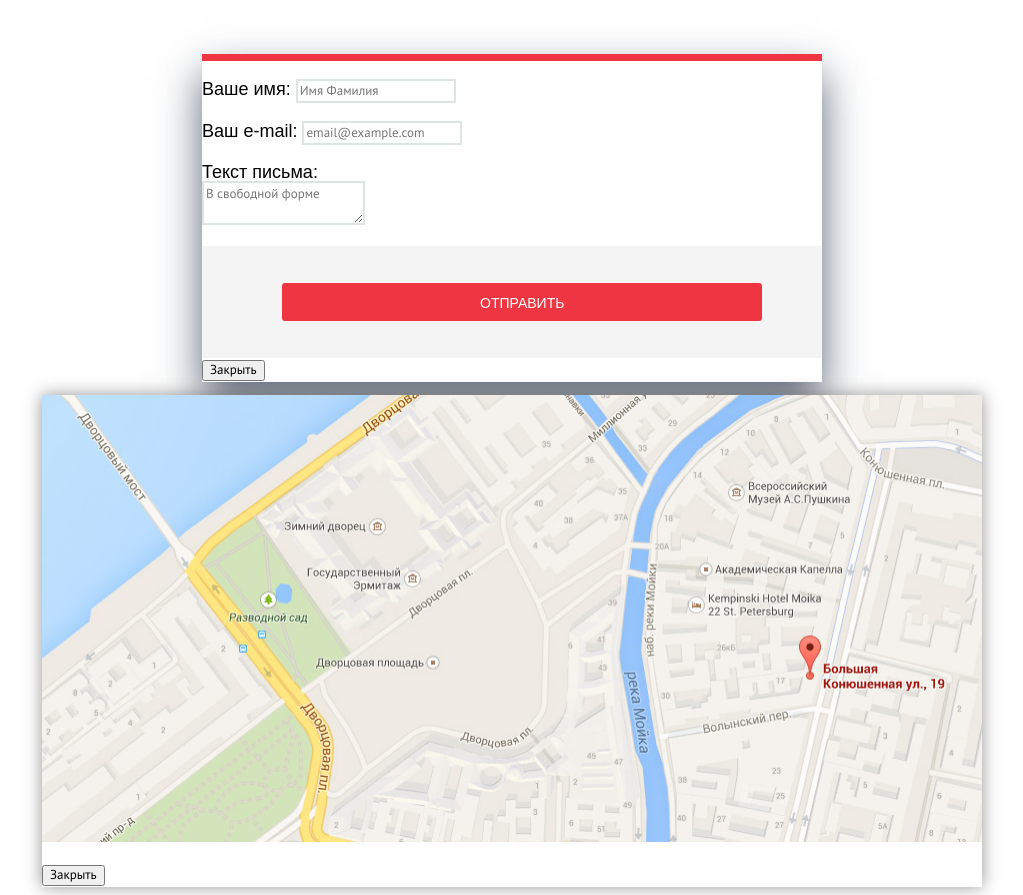
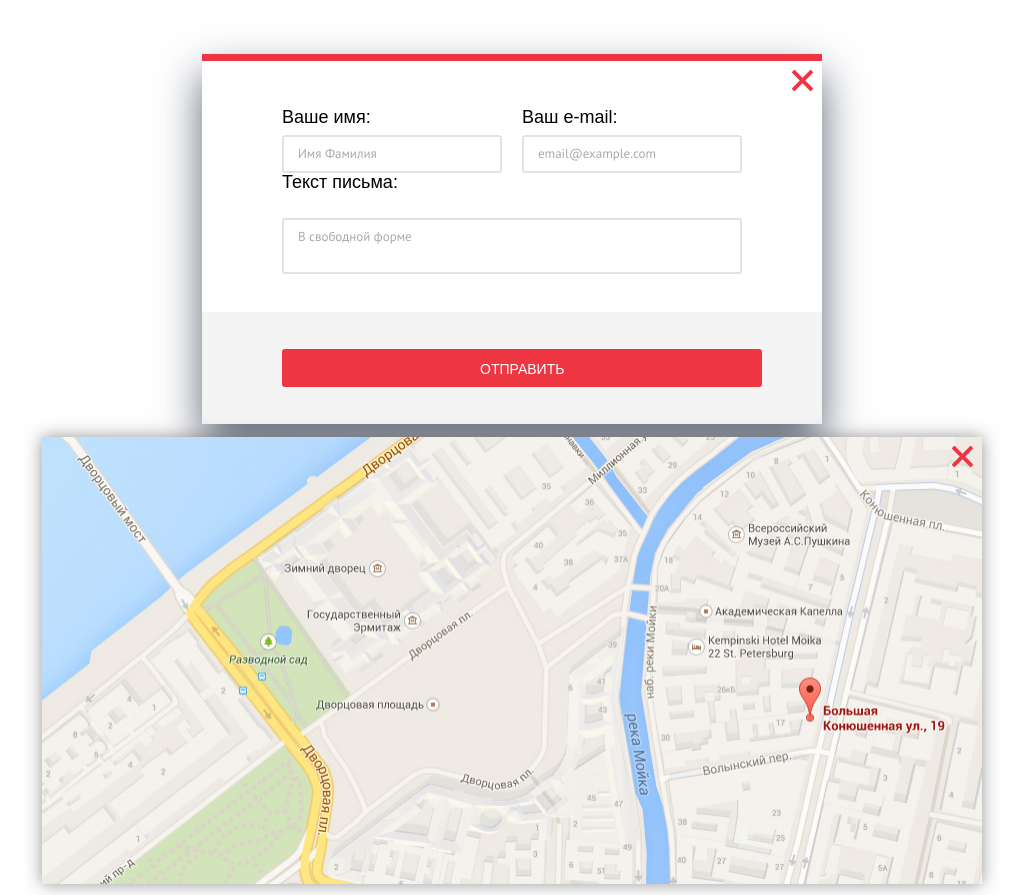
Before and after one commit to AlesiaZhyvitsa/69938-technomart-24, a plain HTML site: page index.html in a window 1280 px wide. Shown: the part 920-1815 px from the top of the page, without its empty margins (128-1151 px from the left). Drawn offline with Linux system fonts and the light colour scheme; a web font is replaced by a local one.

Commit message:
Update style.css

```diff
--- a/css/style.css
+++ b/css/style.css
@@ -212,6 +212,9 @@ p.footer-copyright-htmlacademy {
 
 .catalog-item:nth-child(3n) {
 }
+
+
+/*Модальные окна*/
 
 .modal-letter,
 .modal-cart-adding {
@@ -222,6 +225,8 @@ p.footer-copyright-htmlacademy {
 }
 
 .modal-map {
+  width: 940px;
+  height: 447px;
   box-shadow: 0 0px 16px rgba(47, 42, 43, 0.5);
 }
 
@@ -231,6 +236,8 @@ p.footer-copyright-htmlacademy {
   padding: 37px 80px;
   justify-content: space-between;
 }
+
+
 
 
 
@@ -893,6 +900,42 @@ ul.menu-header-navigation {
   background-color: #f4f4f4;
 }
 
+
+/*Форма*/
+
+.items-container {
+  display: flex;
+  flex-wrap: wrap;
+  justify-content: space-between;
+
+  padding: 47px 80px 35px 80px;
+}
+
+.letter-item {
+  padding: 0;
+  margin: 0;
+  width: 220px;
+}
+
+.letter-item label {
+  display: block;
+  margin-bottom: 9px;
+}
+
+.letter-item-textarea label {
+  margin-top: 21px;
+  margin-bottom: -9px;
+}
+
+.letter-item input {
+  width: 100%;
+}
+
+.letter-item textarea {
+  width: 460px;
+  resize: none;
+}
+
 .letter-item {
   font-family: "Cuprum", Arial, sans-serif;
   font-size: 18px;
@@ -901,13 +944,27 @@ ul.menu-header-navigation {
 
 .letter-item textarea,
 .letter-item input {
+  box-sizing: border-box;
+  padding: 8px 14px;
+
   font-family: "PT Sans", Arial, sans-serif;
   font-size: 13px;
   line-height: 18px;
-  color: #a9a9a9;
+  color: #000000;
   background-color: #ffffff;
   border: 2px solid #dee3e4;
-}
+  border-radius: 3px;
+}
+
+.letter-item textarea::-webkit-input-placeholder,
+.letter-item input::-webkit-input-placeholder {
+    color: #a9a9a9;
+   }
+
+.letter-item textarea::-moz-placeholder,
+.letter-item input::-moz-placeholder {
+    color: #a9a9a9;
+   }
 
 .letter-form .button {
   padding-left: 198px;
@@ -1407,6 +1464,10 @@ a.catalog-item-link {
   text-decoration: line-through;
 }
 
+.catalog-item-price .hidden-price {
+  visibility: hidden;
+}
+
 .new-price {
   position: relative;
   width: 80px;
@@ -1431,6 +1492,51 @@ a.catalog-item-link {
 
   border: 19px solid white;
   border-left-color: #ee3643;
+}
+
+
+/*Модальное окно*/
+
+.modal {
+  position: relative;
+}
+
+.modal-cart-adding {
+  position: relative;
+}
+
+.modal-cart-adding::before {
+  content: "";
+
+  position: absolute;
+  top: 48px;
+  left: 81px;
+  width: 66px;
+  height: 66px;
+
+  background-image: url("img/icon-mark.svg");
+  background-repeat: no-repeat;
+  background-position: 0 0;
+}
+
+.modal-close {
+  position: absolute;
+  top: 9px;
+  right: 9px;
+
+  width: 21px;
+  height: 21px;
+
+  font-size: 0;
+
+  background-color: transparent;
+  border: 0;
+
+  cursor: pointer;
+
+  background-image: url("img/icon-close.svg");
+  background-repeat: no-repeat;
+  background-position: 0 0;
 }
 
 .button-area .button-red {
```
